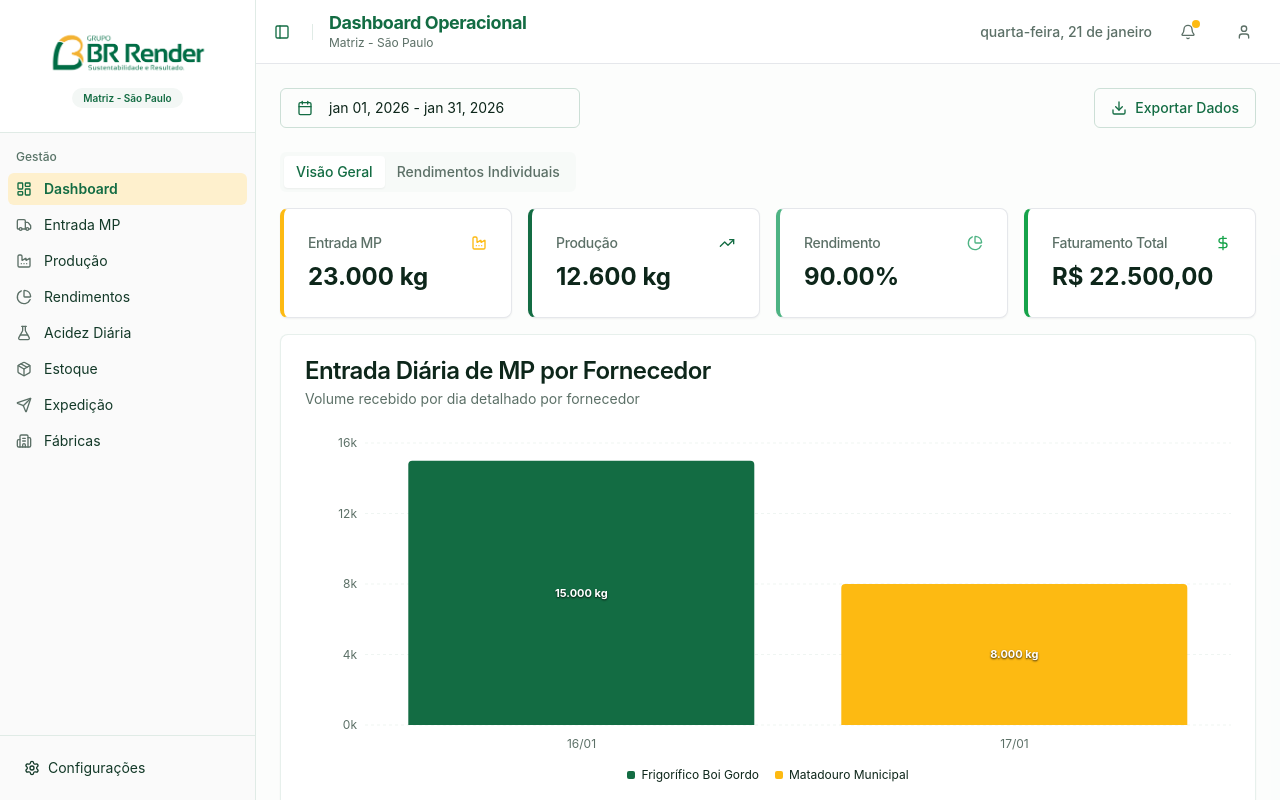
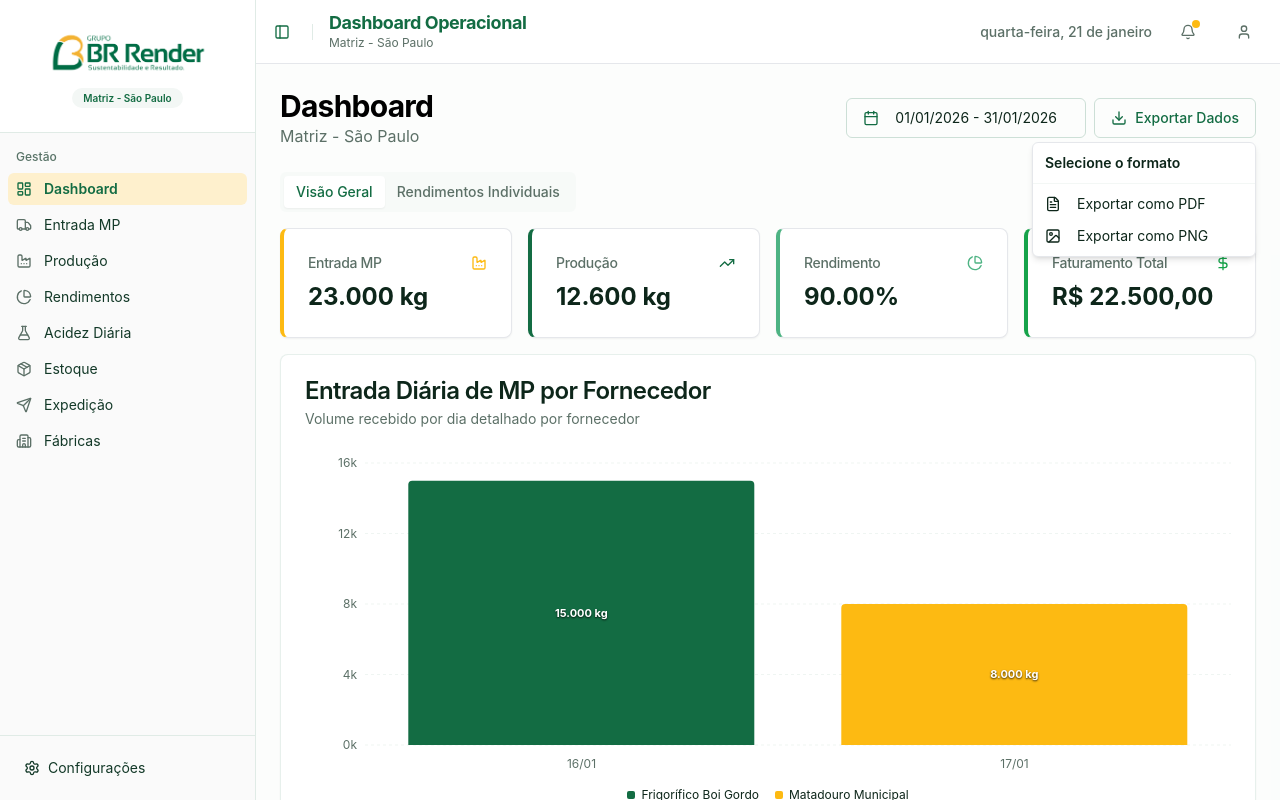
Before and after one commit to rodrigoengenheiro148/sistema-de-produ--o-industrial-s8cq8af0z, a React (Vite) app: page / in a window 1280 px wide. Both pictures are taken after a click on the button "Exportar Dados". Shown: the top 800 px of the page. Built offline with nearby package versions, Linux system fonts and the light colour scheme.

Commit message:
feat: Add dashboard data export to PDF and PNG

```diff
--- /dev/null
+++ b/src/components/dashboard/ExportOptions.tsx
@@ -0,0 +1,153 @@
+import { useState } from 'react'
+import { Button } from '@/components/ui/button'
+import {
+  DropdownMenu,
+  DropdownMenuContent,
+  DropdownMenuItem,
+  DropdownMenuTrigger,
+  DropdownMenuSeparator,
+  DropdownMenuLabel,
+} from '@/components/ui/dropdown-menu'
+import { Download, FileText, Image as ImageIcon, Loader2 } from 'lucide-react'
+import { useToast } from '@/hooks/use-toast'
+import { format } from 'date-fns'
+
+interface ExportOptionsProps {
+  className?: string
+}
+
+export function ExportOptions({ className }: ExportOptionsProps) {
+  const [isExporting, setIsExporting] = useState(false)
+  const { toast } = useToast()
+
+  const getFileName = (type: 'pdf' | 'png') => {
+    const dateStr = format(new Date(), 'yyyy-MM-dd')
+    return `dashboard-producao-${dateStr}.${type}`
+  }
+
+  const handleExportPDF = () => {
+    setIsExporting(true)
+    const originalTitle = document.title
+    const fileName = getFileName('pdf')
+    document.title = fileName.replace('.pdf', '')
+
+    toast({
+      title: 'Preparando PDF',
+      description:
+        'A janela de impressão foi aberta. Selecione "Salvar como PDF".',
+    })
+
+    // Small delay to ensure title is updated and UI (spinners) renders
+    setTimeout(() => {
+      window.print()
+      document.title = originalTitle
+      setIsExporting(false)
+    }, 500)
+  }
+
+  const handleExportPNG = async () => {
+    try {
+      setIsExporting(true)
+      toast({
+        title: 'Iniciando captura',
+        description: 'Selecione a janela ou aba atual para capturar a imagem.',
+      })
+
+      // Use the Screen Capture API
+      const stream = await navigator.mediaDevices.getDisplayMedia({
+        video: { preferCurrentTab: true },
+        audio: false,
+      })
+
+      const track = stream.getVideoTracks()[0]
+      const video = document.createElement('video')
+      video.style.display = 'none'
+      video.srcObject = stream
+
+      await new Promise((resolve) => {
+        video.onloadedmetadata = () => {
+          video.play()
+          resolve(true)
+        }
+      })
+
+      // Wait a bit for the video to stabilize
+      await new Promise((resolve) => setTimeout(resolve, 500))
+
+      const canvas = document.createElement('canvas')
+      canvas.width = video.videoWidth
+      canvas.height = video.videoHeight
+      const ctx = canvas.getContext('2d')
+
+      if (ctx) {
+        ctx.drawImage(video, 0, 0, canvas.width, canvas.height)
+
+        // Convert to blob and download
+        const blob = await new Promise<Blob | null>((resolve) =>
+          canvas.toBlob(resolve, 'image/png', 1.0),
+        )
+
+        if (blob) {
+          const url = URL.createObjectURL(blob)
+          const a = document.createElement('a')
+          a.href = url
+          a.download = getFileName('png')
+          document.body.appendChild(a)
+          a.click()
+          document.body.removeChild(a)
+          URL.revokeObjectURL(url)
+
+          toast({
+            title: 'Download iniciado',
+            description: 'A imagem foi capturada com sucesso.',
+          })
+        }
+      }
+
+      // Stop sharing
+      track.stop()
+      video.remove()
+    } catch (error) {
+      console.error('Export failed:', error)
+      toast({
+        variant: 'destructive',
+        title: 'Erro na exportação',
+        description:
+          'Não foi possível capturar a imagem. Verifique as permissões.',
+      })
+    } finally {
+      setIsExporting(false)
+    }
+  }
+
+  return (
+    <DropdownMenu>
+      <DropdownMenuTrigger asChild>
+        <Button
+          variant="outline"
+          className={`gap-2 border-primary/20 text-primary hover:bg-primary/5 ${className}`}
+          disabled={isExporting}
+        >
+          {isExporting ? (
+            <Loader2 className="h-4 w-4 animate-spin" />
+          ) : (
+            <Download className="h-4 w-4" />
+          )}
+          Exportar Dados
+        </Button>
+      </DropdownMenuTrigger>
+      <DropdownMenuContent align="end" className="w-56">
+        <DropdownMenuLabel>Selecione o formato</DropdownMenuLabel>
+        <DropdownMenuSeparator />
+        <DropdownMenuItem onClick={handleExportPDF} className="cursor-pointer">
+          <FileText className="mr-2 h-4 w-4" />
+          <span>Exportar como PDF</span>
+        </DropdownMenuItem>
+        <DropdownMenuItem onClick={handleExportPNG} className="cursor-pointer">
+          <ImageIcon className="mr-2 h-4 w-4" />
+          <span>Exportar como PNG</span>
+        </DropdownMenuItem>
+      </DropdownMenuContent>
+    </DropdownMenu>
+  )
+}
--- a/src/main.css
+++ b/src/main.css
@@ -303,3 +303,48 @@ img[src*='skip.svg'] {
   position: absolute !important;
   z-index: -9999 !important;
 }
+
+@media print {
+  body {
+    visibility: hidden;
+    background-color: white;
+  }
+
+  #dashboard-content,
+  #dashboard-content * {
+    visibility: visible;
+  }
+
+  #dashboard-content {
+    position: absolute;
+    left: 0;
+    top: 0;
+    width: 100%;
+    padding: 0;
+    margin: 0;
+  }
+
+  .no-print {
+    display: none !important;
+  }
+
+  /* Ensure background colors are printed */
+  * {
+    -webkit-print-color-adjust: exact !important;
+    print-color-adjust: exact !important;
+  }
+
+  /* Improve Chart Visibility */
+  .recharts-responsive-container {
+    width: 100% !important;
+    height: auto !important;
+  }
+
+  /* Hide shadows for cleaner print */
+  .shadow-sm,
+  .shadow-md,
+  .shadow-lg {
+    box-shadow: none !important;
+    border: 1px solid #e5e7eb !important;
+  }
+}
--- a/src/pages/Index.tsx
+++ b/src/pages/Index.tsx
@@ -35,9 +35,8 @@ import {
 import { Button } from '@/components/ui/button'
 import {
   CalendarIcon,
-  Download,
   TrendingUp,
-  Factory,
+  Factory as FactoryIcon,
   PieChart,
   Droplets,
   Bone,
@@ -48,11 +47,21 @@ import { cn } from '@/lib/utils'
 import { Tabs, TabsContent, TabsList, TabsTrigger } from '@/components/ui/tabs'
 import { RawMaterialChart } from '@/components/dashboard/RawMaterialChart'
 import { useIsMobile } from '@/hooks/use-mobile'
+import { ExportOptions } from '@/components/dashboard/ExportOptions'
 
 export default function Dashboard() {
-  const { rawMaterials, production, shipping, dateRange, setDateRange } =
-    useData()
+  const {
+    rawMaterials,
+    production,
+    shipping,
+    dateRange,
+    setDateRange,
+    factories,
+    currentFactoryId,
+  } = useData()
   const isMobile = useIsMobile()
+
+  const currentFactory = factories.find((f) => f.id === currentFactoryId)
 
   // Visual feedback state
   const [highlight, setHighlight] = useState(false)
@@ -183,16 +192,23 @@ export default function Dashboard() {
     : 'transition-all duration-700'
 
   return (
-    <div className="space-y-6">
-      <div className="flex flex-col sm:flex-row items-start sm:items-center justify-between gap-4">
-        <div className="flex items-center gap-2">
+    <div id="dashboard-content" className="space-y-6">
+      <div className="flex flex-col gap-4 sm:flex-row sm:items-center sm:justify-between">
+        <div>
+          <h2 className="text-3xl font-bold tracking-tight">Dashboard</h2>
+          <p className="text-muted-foreground">
+            {currentFactory?.name || 'Visão Geral da Produção'}
+          </p>
+        </div>
+
+        <div className="flex items-center gap-2 no-print">
           <Popover>
             <PopoverTrigger asChild>
               <Button
                 id="date"
                 variant={'outline'}
                 className={cn(
-                  'w-[300px] justify-start text-left font-normal border-primary/20 hover:bg-secondary/50',
+                  'w-[240px] justify-start text-left font-normal border-primary/20 hover:bg-secondary/50',
                   !dateRange && 'text-muted-foreground',
                 )}
               >
@@ -200,18 +216,18 @@ export default function Dashboard() {
                 {dateRange?.from ? (
                   dateRange.to ? (
                     <>
-                      {format(dateRange.from, 'LLL dd, y', { locale: ptBR })} -{' '}
-                      {format(dateRange.to, 'LLL dd, y', { locale: ptBR })}
+                      {format(dateRange.from, 'dd/MM/yyyy', { locale: ptBR })} -{' '}
+                      {format(dateRange.to, 'dd/MM/yyyy', { locale: ptBR })}
                     </>
                   ) : (
-                    format(dateRange.from, 'LLL dd, y', { locale: ptBR })
+                    format(dateRange.from, 'dd/MM/yyyy', { locale: ptBR })
                   )
                 ) : (
                   <span>Selecione um período</span>
                 )}
               </Button>
             </PopoverTrigger>
-            <PopoverContent className="w-auto p-0" align="start">
+            <PopoverContent className="w-auto p-0" align="end">
               <Calendar
                 initialFocus
                 mode="range"
@@ -223,16 +239,12 @@ export default function Dashboard() {
               />
             </PopoverContent>
           </Popover>
+          <ExportOptions />
         </div>
-        <Button
-          variant="outline"
-          className="gap-2 border-primary/20 text-primary hover:bg-primary/5"
-        >
-          <Download className="h-4 w-4" /> Exportar Dados
-        </Button>
       </div>
 
       <Tabs defaultValue="overview" className="space-y-4">
+        <div className="no-print">
           <TabsList className="bg-muted/50">
             <TabsTrigger
               value="overview"
@@ -247,6 +259,7 @@ export default function Dashboard() {
               Rendimentos Individuais
             </TabsTrigger>
           </TabsList>
+        </div>
         <TabsContent value="overview" className="space-y-4">
           <div className="grid gap-4 md:grid-cols-2 lg:grid-cols-4">
             <Card
@@ -259,7 +272,7 @@ export default function Dashboard() {
                 <CardTitle className="text-sm font-medium text-muted-foreground">
                   Entrada MP
                 </CardTitle>
-                <Factory className="h-4 w-4 text-chart-2" />
+                <FactoryIcon className="h-4 w-4 text-chart-2" />
               </CardHeader>
               <CardContent>
                 <div className="text-2xl font-bold">
```
Also changed, not shown: 7 other files (tests, documents, lock files or other folders). Lines whose indentation alone changed are shown as unchanged.
